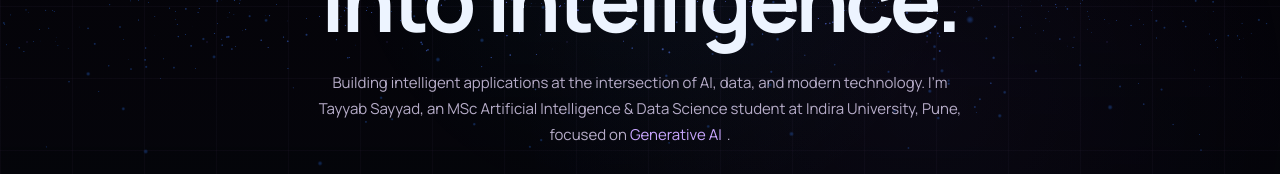
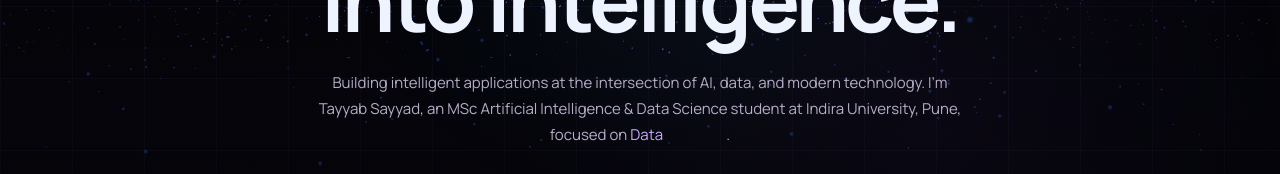
Before and after one commit to tshamshuddinsayyad/portfolio, a React (Vite) app: page / in a window 1280 px wide. Shown: the part 446-620 px from the top of the page. Built offline with nearby package versions, Linux system fonts and the light colour scheme.

Commit message:
Add cycling hero interest typing animation

```diff
--- a/src/main.jsx
+++ b/src/main.jsx
@@ -797,6 +797,32 @@ function Chatbot() {
     </section>}
   </>;
 }
+function InterestTyping() {
+  const [index, setIndex] = useState(0);
+  const [text, setText] = useState("");
+  const [deleting, setDeleting] = useState(false);
+
+  useEffect(() => {
+    const word = profile.interests[index];
+    const delay = deleting ? 42 : 78;
+    const timer = setTimeout(() => {
+      if (!deleting && text.length < word.length) {
+        setText(word.slice(0, text.length + 1));
+      } else if (!deleting && text.length === word.length) {
+        setDeleting(true);
+      } else if (deleting && text.length > 0) {
+        setText(word.slice(0, text.length - 1));
+      } else {
+        setDeleting(false);
+        setIndex(i => (i + 1) % profile.interests.length);
+      }
+    }, (!deleting && text.length === word.length) ? 1500 : delay);
+    return () => clearTimeout(timer);
+  }, [index, text, deleting]);
+
+  return <span className="typing-interest"><span className="typing-interest-text">{text || "\u00a0"}</span><i className="typing-cursor" aria-hidden="true" /></span>;
+}
+
 function App() {
   usePointerGlow();
   const [dark, setDark] = useState(() => localStorage.getItem("theme") !== "light");
@@ -825,7 +851,7 @@ function App() {
         <div className="hero-copy">
           <div className="eyebrow"><span className="status-dot"/> ARTIFICIAL INTELLIGENCE / DATA SCIENCE</div>
           <h1>I turn <em>data</em><br/>into intelligence.</h1>
-          <p>{profile.tagline} I’m Tayyab Sayyad, an MSc Artificial Intelligence & Data Science student at Indira University, Pune, focused on <span className="typing-interest"><span className="typing-interest-text">Generative AI</span><i className="typing-cursor" aria-hidden="true" /></span>.</p>
+          <p>{profile.tagline} I’m Tayyab Sayyad, an MSc Artificial Intelligence & Data Science student at Indira University, Pune, focused on <InterestTyping/>.</p>
           <div className="hero-actions"><a className="primary" href="#work">Explore my work <ArrowUpRight size={17}/></a><a className="secondary" href="#contact">Let's connect <MessageCircle size={17}/></a></div>
           <div className="scroll-hint"><MousePointer2 size={14}/> Explore the model, data and systems I build</div>
         </div>
```
